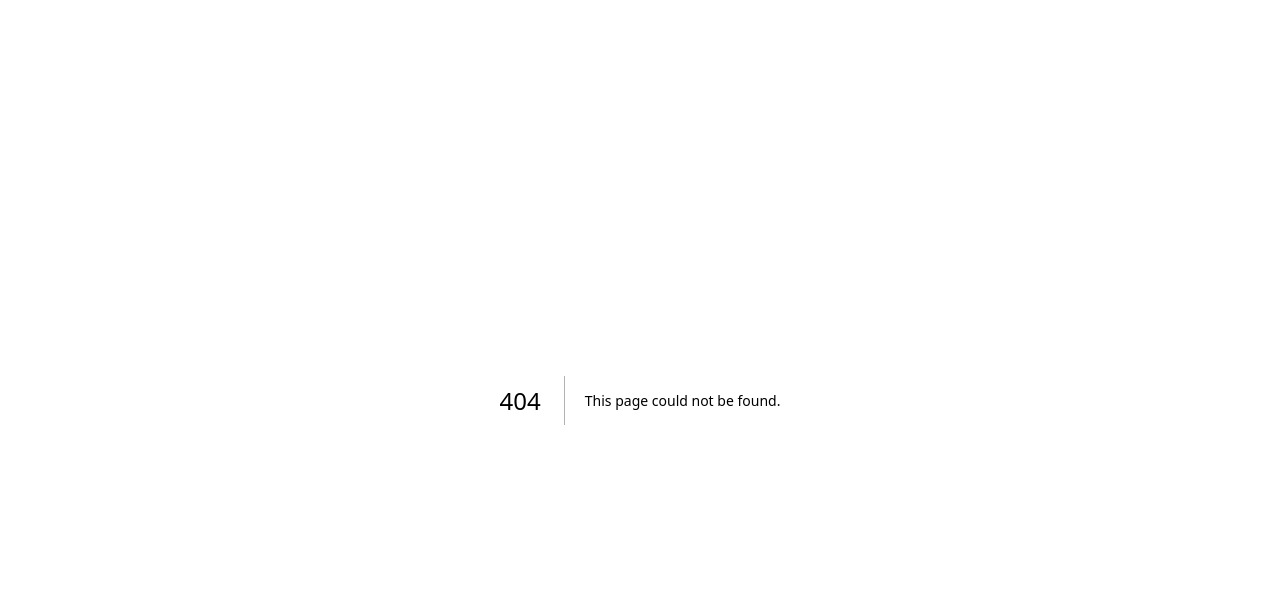
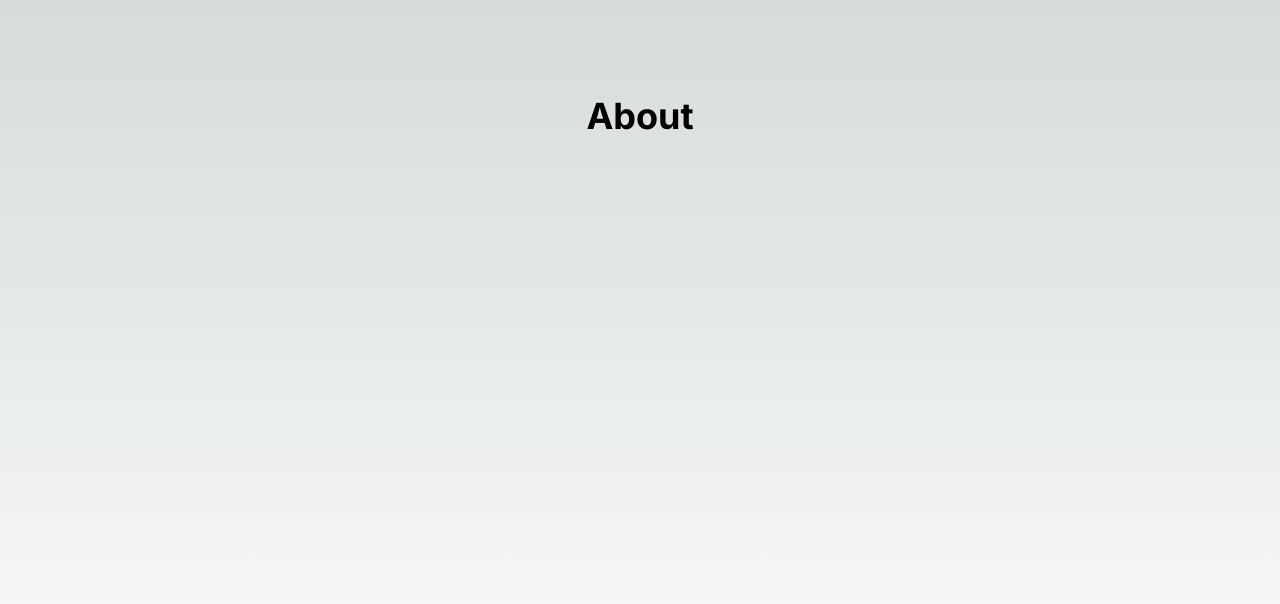
Before and after one commit to worldhatesd/united-roblox, a Next.js app: page /about in a window 1280 px wide. Before the commit this address had no page. Shown: the top 604 px of the page. Built offline with nearby package versions, Linux system fonts and the light colour scheme.

Commit message:
:sparkles: init

```diff
--- /dev/null
+++ b/app/about/page.tsx
@@ -0,0 +1,9 @@
+export default function About() {
+  return (
+    <>
+      <main className="flex min-h-screen flex-col items-center justify-between p-24">
+        <h1 className="text-4xl font-bold text-center">About</h1>
+      </main>
+    </>
+  );
+}
```
